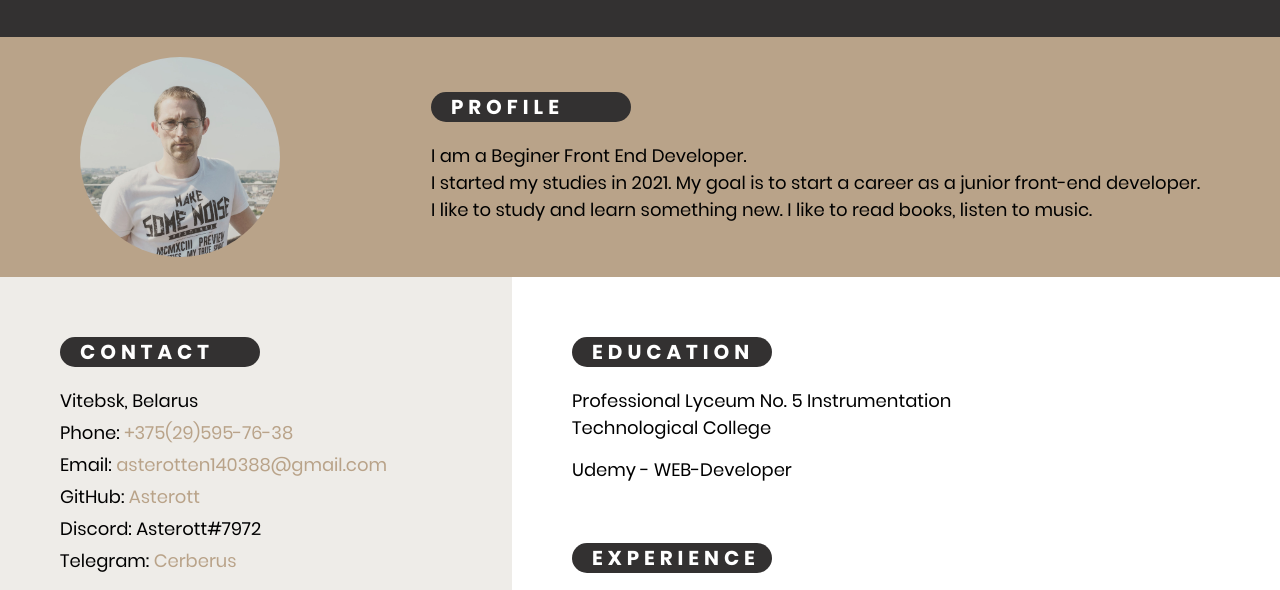
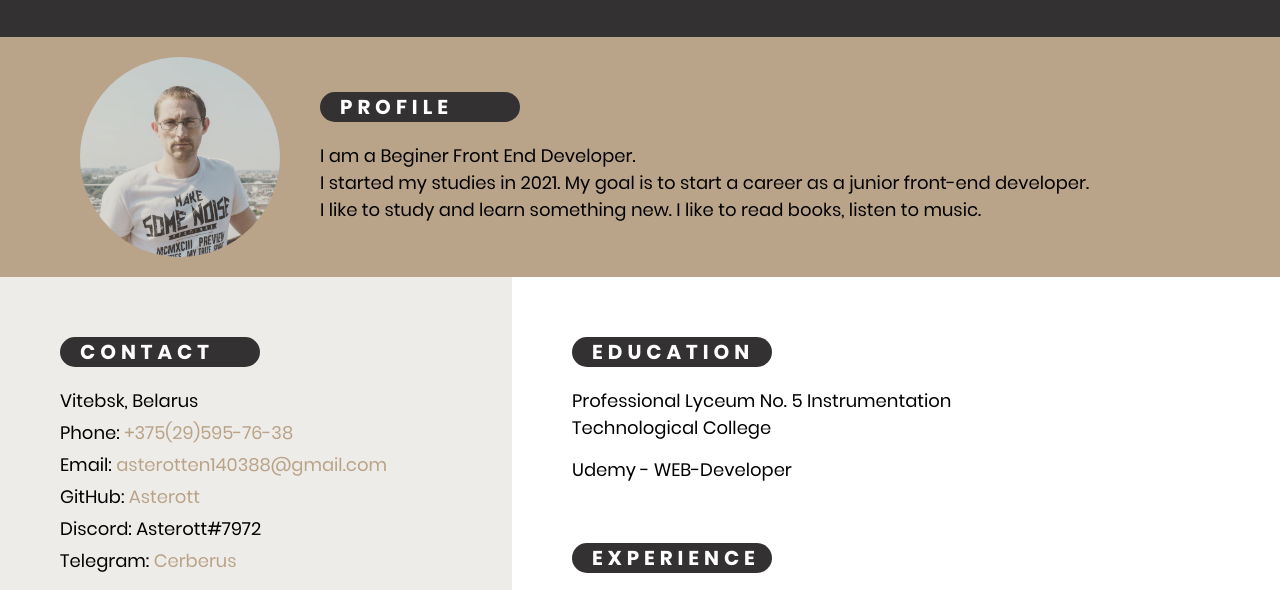
Before and after one commit to Asterott/rsschool-cv, a plain HTML site: page index.html in a window 1280 px wide. Shown: the part 203-793 px from the top of the page. Drawn offline with Linux system fonts and the light colour scheme; files whose address does not match are found by name.

Commit message:
fix: info

```diff
--- a/css/style.css
+++ b/css/style.css
@@ -125,6 +125,7 @@ nav {
 }
 
 .profile__body {
+	flex: 1 1 auto;
 	margin: 0 0 0 40px;
 }
 
```
